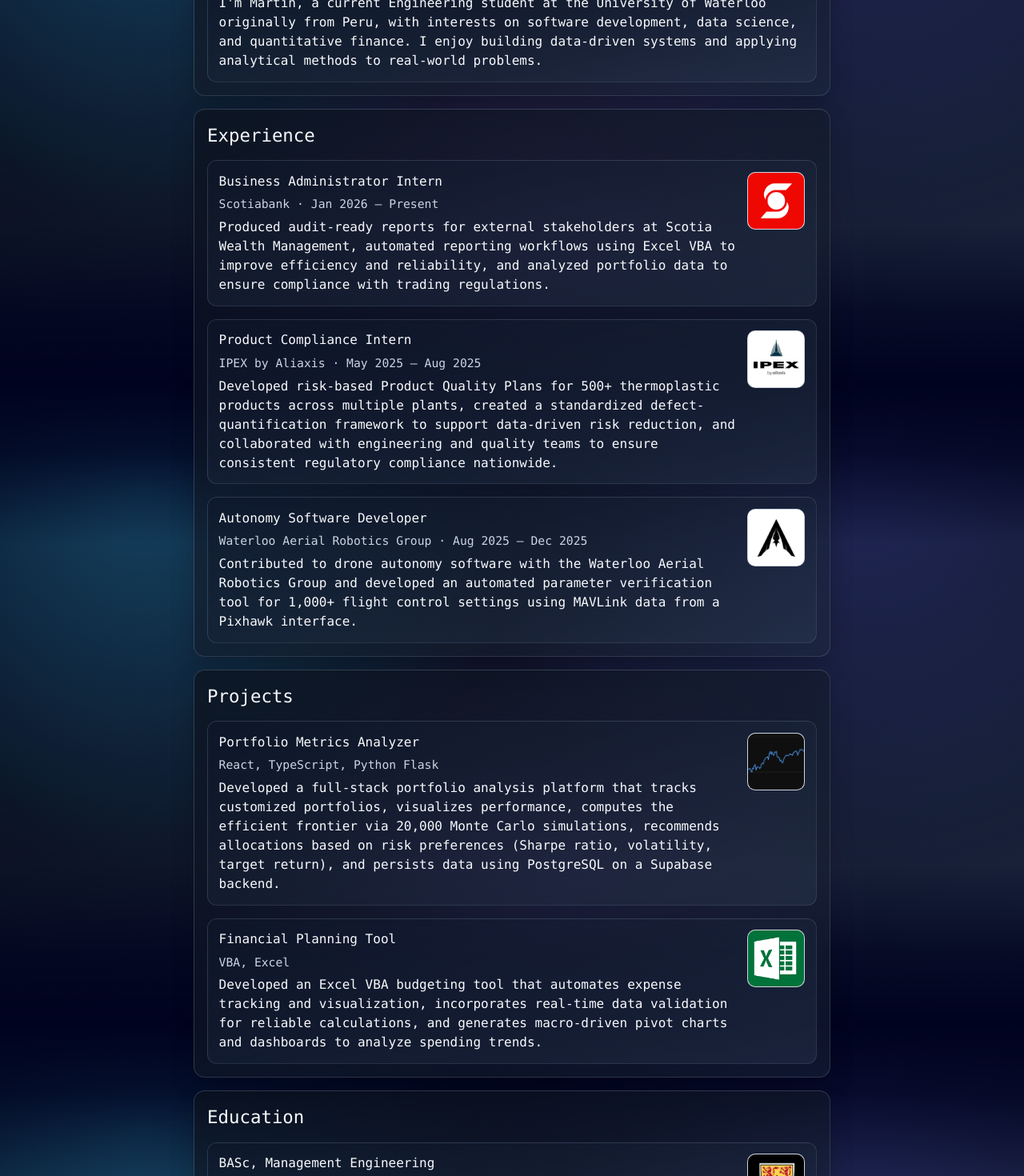
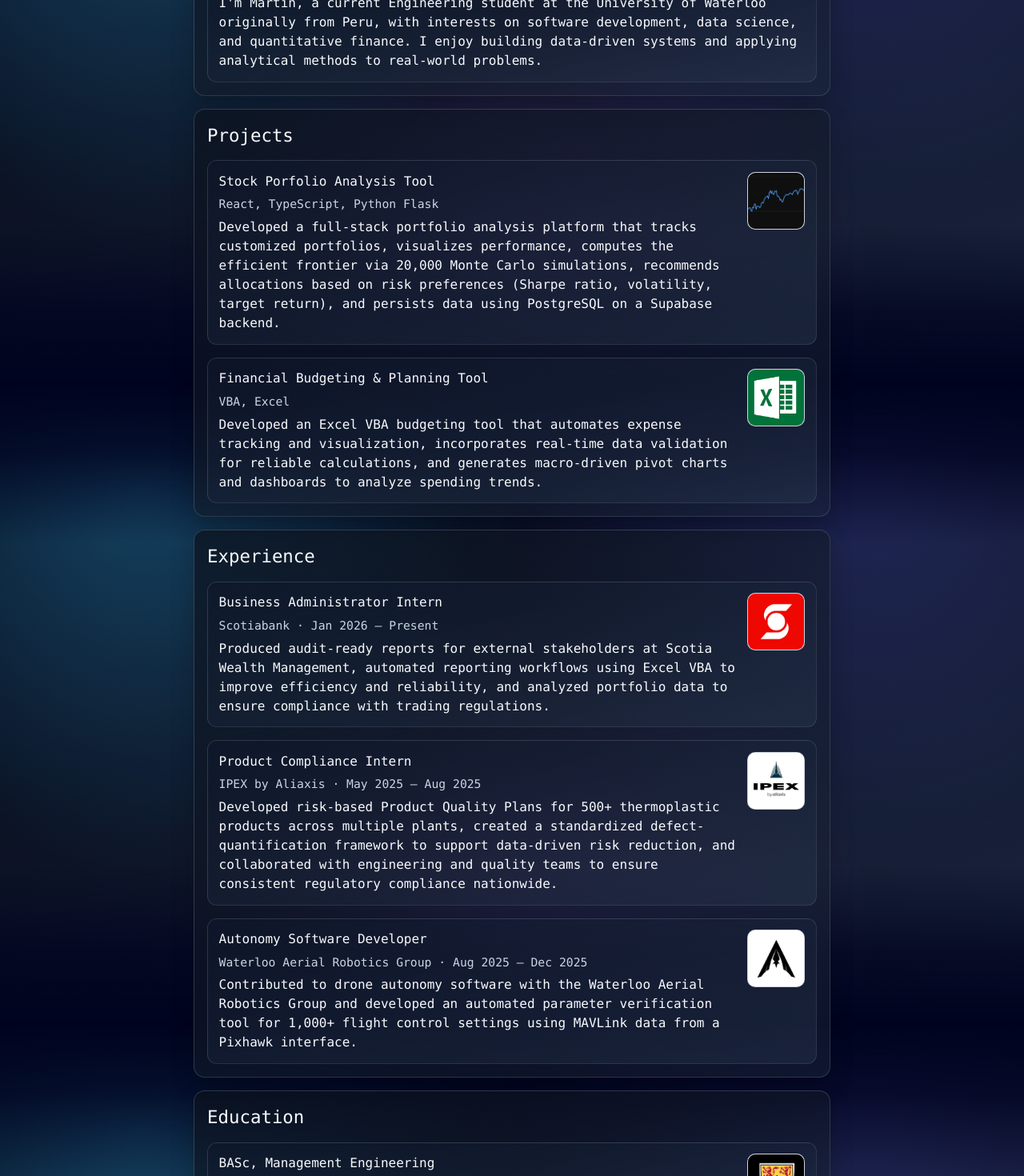
Before and after one commit to Martins26/Martin-Silva-Diaz-Personal-Website, a React (Vite) app: page / in a window 1280 px wide. Shown: the part 320-1790 px from the top of the page at 80% size. Built offline with nearby package versions, Linux system fonts and the light colour scheme.

Commit message:
modified

```diff
--- a/src/App.tsx
+++ b/src/App.tsx
@@ -70,11 +70,11 @@
           <div id="about-me">
             <AboutMeSection />
           </div>
+          <div id="projects">
+            <ProjectsSection />
+          </div>
           <div id="experience">
             <ExperienceSection />
-          </div>
-          <div id="projects">
-            <ProjectsSection />
           </div>
           <div id="education">
             <EducationSection />
--- a/src/components/ProjectsSection.tsx
+++ b/src/components/ProjectsSection.tsx
@@ -32,7 +32,7 @@
 function PortfolioMetricsAnalyzerProject() {
   return (
     <ProjectItem
-      name="Portfolio Metrics Analyzer"
+      name="Stock Porfolio Analysis Tool"
       description="Developed a full-stack portfolio analysis platform that tracks customized portfolios,
        visualizes performance, computes the efficient frontier via 20,000 Monte Carlo simulations, recommends
         allocations based on risk preferences (Sharpe ratio, volatility, target return), and persists data using
@@ -48,7 +48,7 @@
 function FinancialPlanningToolProject() {
   return (
     <ProjectItem
-      name="Financial Planning Tool"
+      name="Financial Budgeting & Planning Tool"
       description="Developed an Excel VBA budgeting tool that automates expense tracking and visualization,
       incorporates real-time data validation for reliable calculations, and generates macro-driven pivot charts
       and dashboards to analyze spending trends."
```
